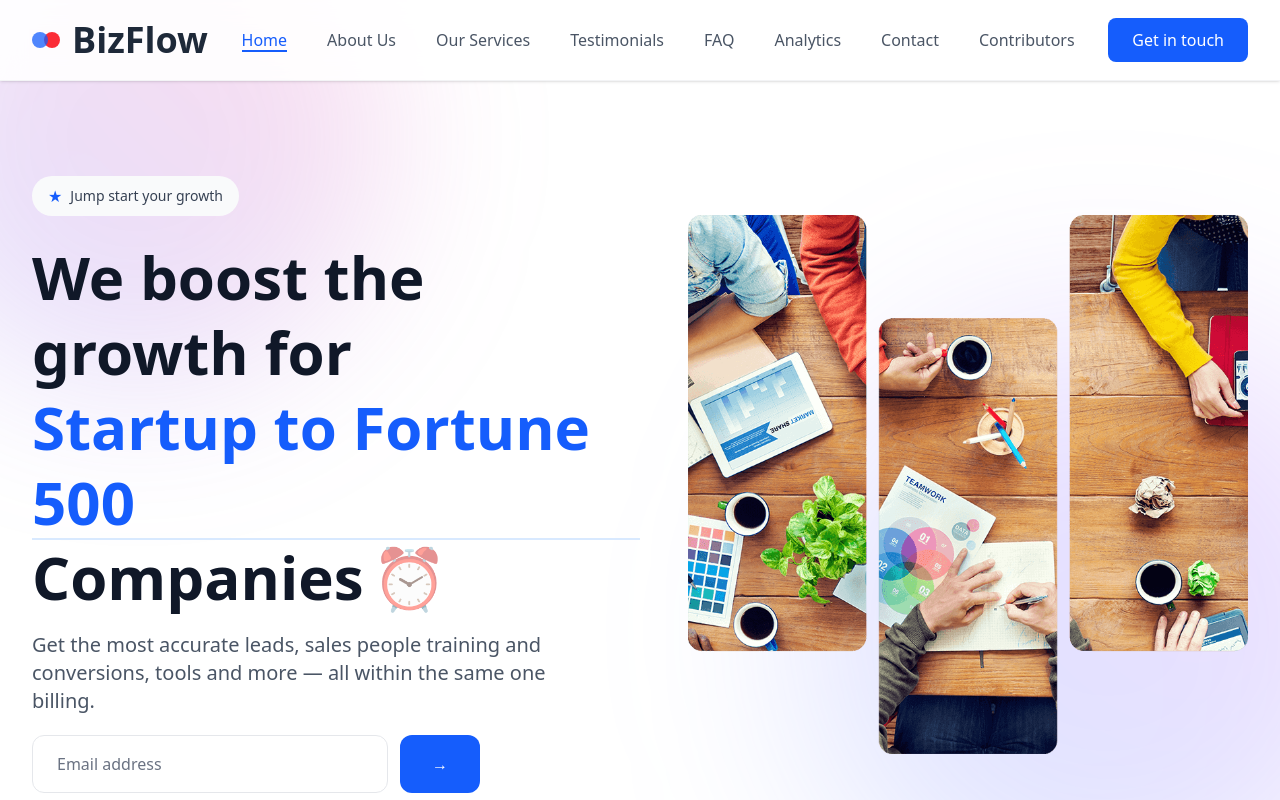
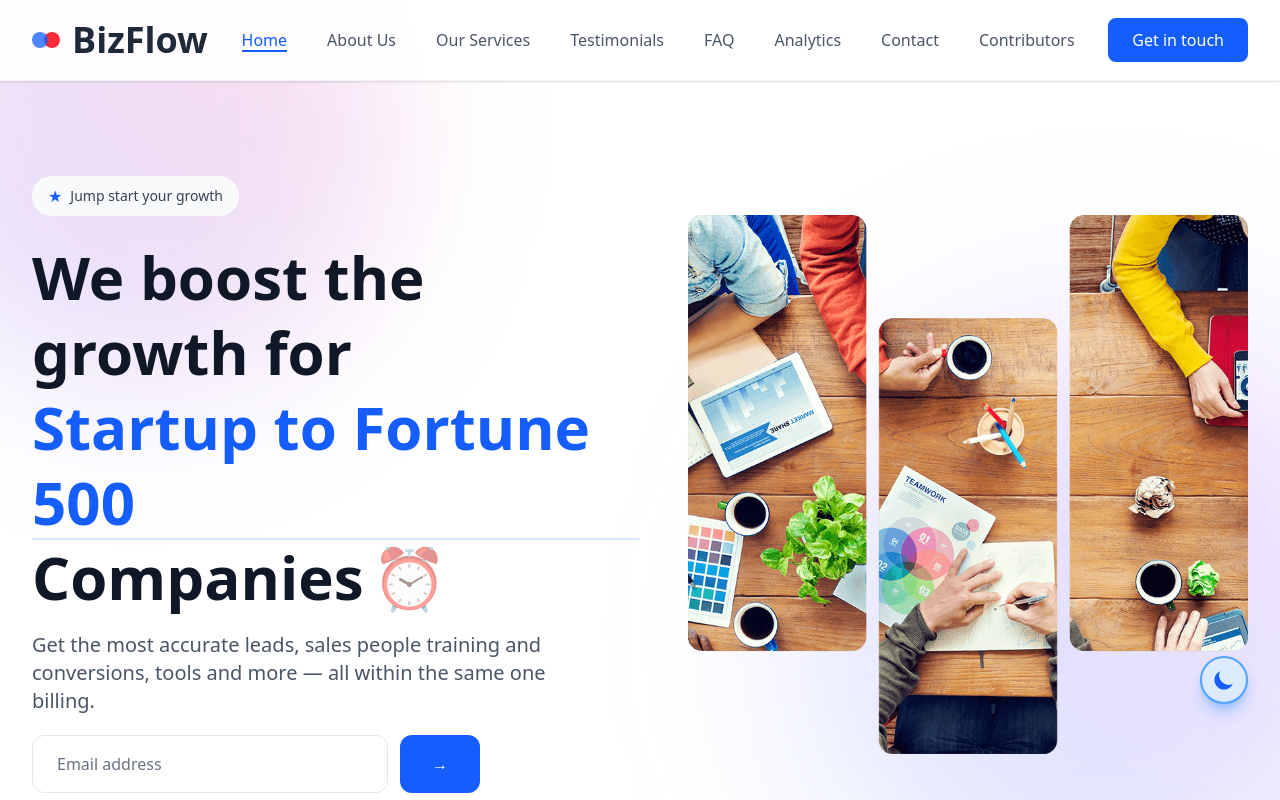
Before and after one commit to kanishka-commits/BizFlow, a React (Vite) app: page / in a window 1280 px wide. Shown: the top 800 px of the page. Built offline with nearby package versions, Linux system fonts and the light colour scheme.

Commit message:
Added floating theme toggle button in App

```diff
--- a/src/App.jsx
+++ b/src/App.jsx
@@ -20,6 +20,7 @@ import TestimonialsSection from "./components/TestimonialsSection";
 import NewsletterSection from "./components/NewsletterSection";
 import Footer from "./components/Footer";
 import ScrollToTop from "./components/ScrollToTop";
+import FloatingThemeToggle from "./components/FloatingThemeToggle";
 import NotFound from "./components/NotFound";
 import Contact from "./components/Contact";
 import AnalyticsDashboard from "./components/AnalyticsDashboard";
@@ -162,6 +163,7 @@ function AppContent() {
 
         <Footer />
         <ScrollToTop />
+        <FloatingThemeToggle />
       </div>
     </main>
   );
```
